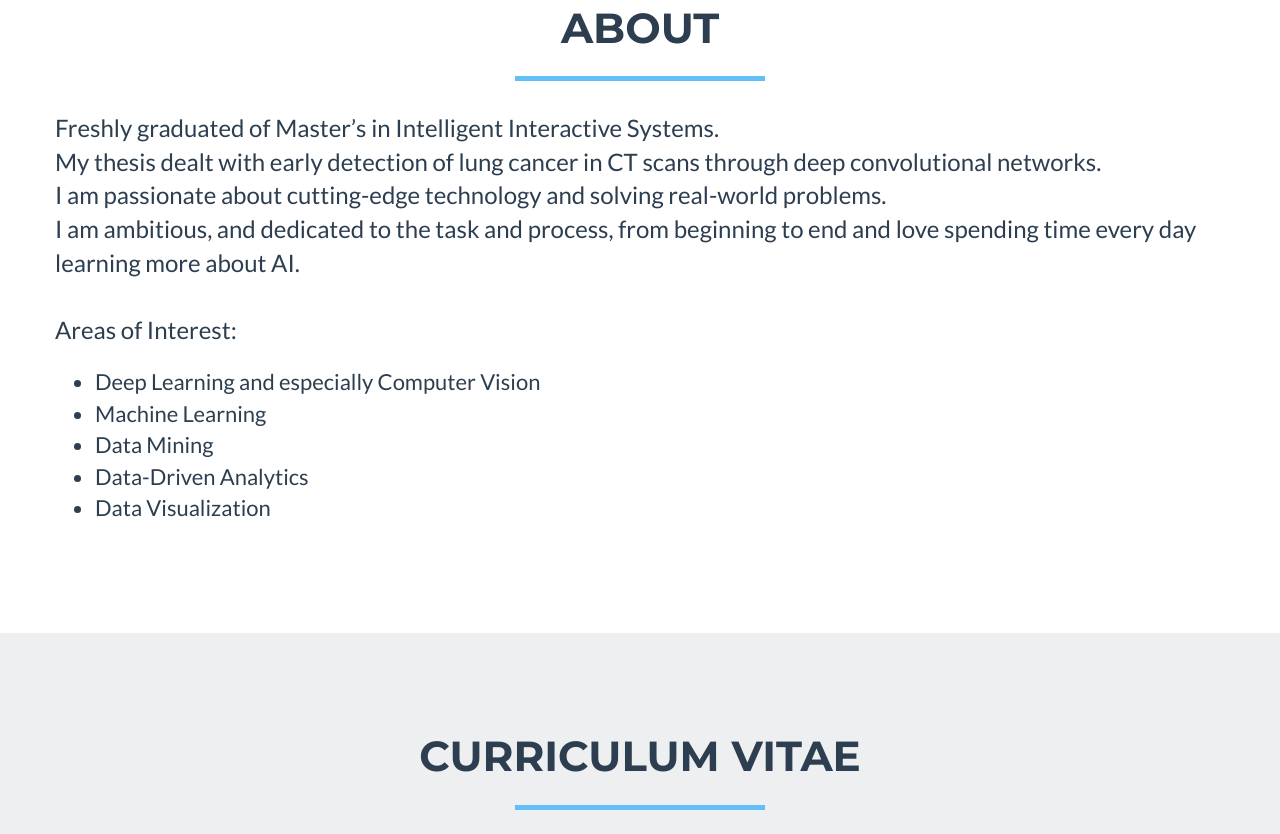
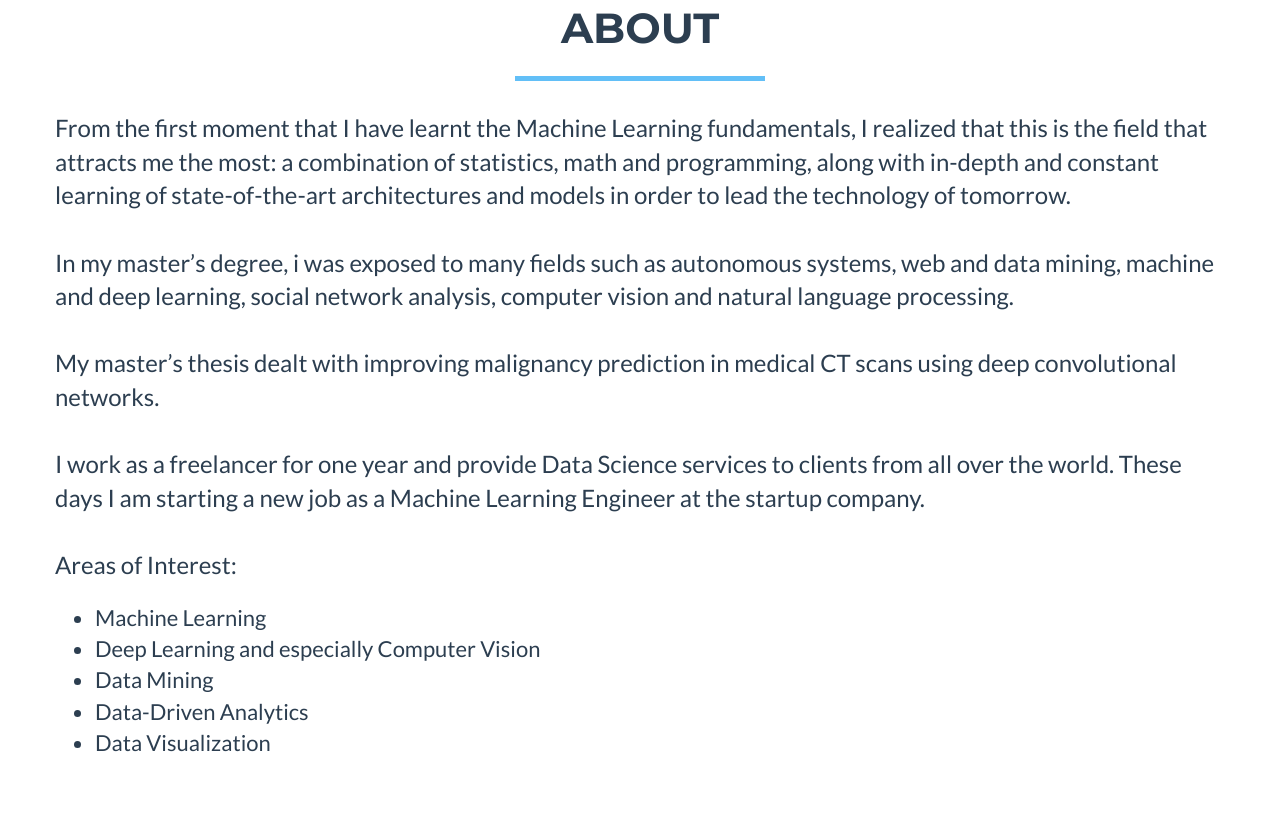
Before and after one commit to jonykoren/jonykoren.github.io, a plain HTML site: page index.html in a window 1280 px wide. Shown: the part 810-1644 px from the top of the page. Drawn offline with nearby package versions, Linux system fonts and the light colour scheme.

Commit message:
Update index.html

```diff
--- a/index.html
+++ b/index.html
@@ -97,18 +97,16 @@
             </div>
             <div class="row">
 
-
             <p id="pp1" class="lead">
-            Freshly graduated of Master’s in Intelligent Interactive Systems.
-            <br>My thesis dealt with early detection of lung cancer in CT scans through deep convolutional networks.
-                <br>I am passionate about cutting-edge technology and solving real-world problems.
-                <br>I am ambitious, and dedicated to the task and process, from beginning to end and love spending time every day learning more about AI.
-            <br><br>
-            Areas of Interest:
+                From the first moment that I have learnt the Machine Learning fundamentals, I realized that this is the field that attracts me the most: a combination of statistics, math and programming, along with in-depth and constant learning of state-of-the-art architectures and models in order to lead the technology of tomorrow.<br><br>
+                In my master’s degree, i was exposed to many fields such as autonomous systems, web and data mining, machine and deep learning, social network analysis, computer vision and natural language processing.
+                <br><br>My master’s thesis dealt with improving malignancy prediction in medical CT scans using deep convolutional networks.
+                <br><br>I work as a freelancer for one year and provide Data Science services to clients from all over the world. These days I am starting a new job as a Machine Learning Engineer at the startup company.
+            <br><br>Areas of Interest:
           </p>
           <ul id="ul1">
+            <li>Machine Learning</li>
             <li>Deep Learning and especially Computer Vision</li>
-            <li>Machine Learning</li>
             <li>Data Mining</li>
             <li>Data-Driven Analytics</li>
             <li>Data Visualization</li>
```
